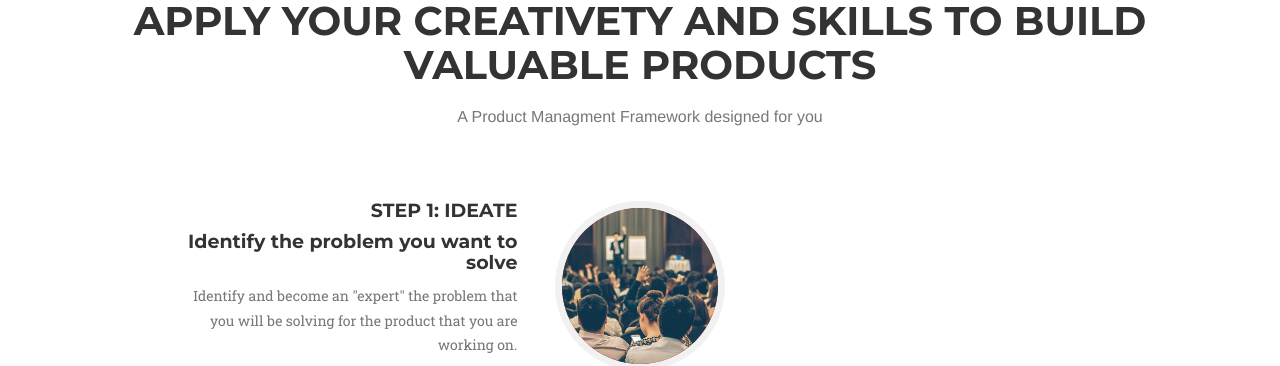
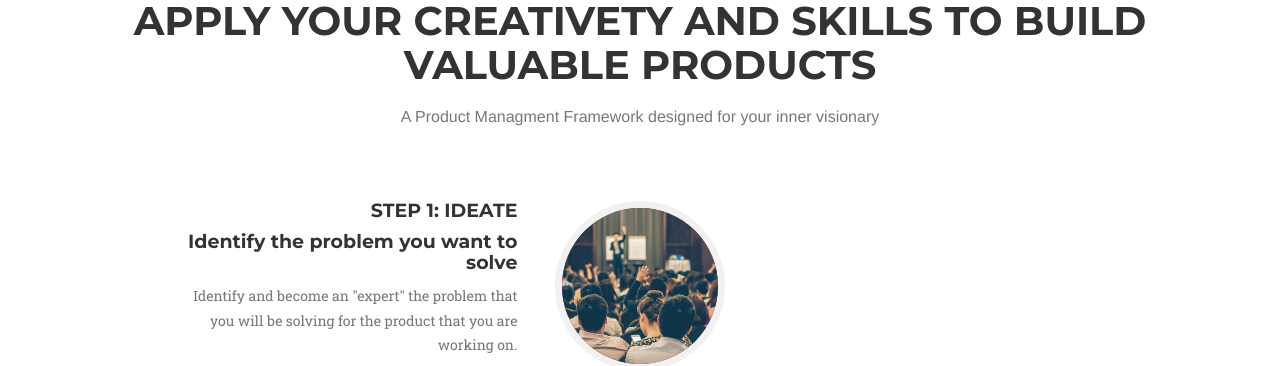
Before and after one commit to unc-pmclub/main-website, a Jekyll site: the page built from index.html, in a window 1280 px wide and 900 px high, scrolled down 1523 px. Shown: the part 152-518 px from the top of the window. Built offline with Jekyll 4.4.1, drawn with Linux system fonts in a browser that asks for light colours; some web fonts are replaced.

Commit message:
Update fmwork.html

```diff
--- a/_includes/fmwork.html
+++ b/_includes/fmwork.html
@@ -3,7 +3,7 @@
             <div class="row">
                 <div class="col-lg-12 text-center">
                     <h2 class="section-heading">Apply your creativety and skills to build valuable products</h2>
-                    <h3 class="section-subheading text-muted">A Product Managment Framework designed for you</h3>
+                    <h3 class="section-subheading text-muted">A Product Managment Framework designed for your inner visionary</h3>
                 </div>
             </div>
             <div class="row">
```
